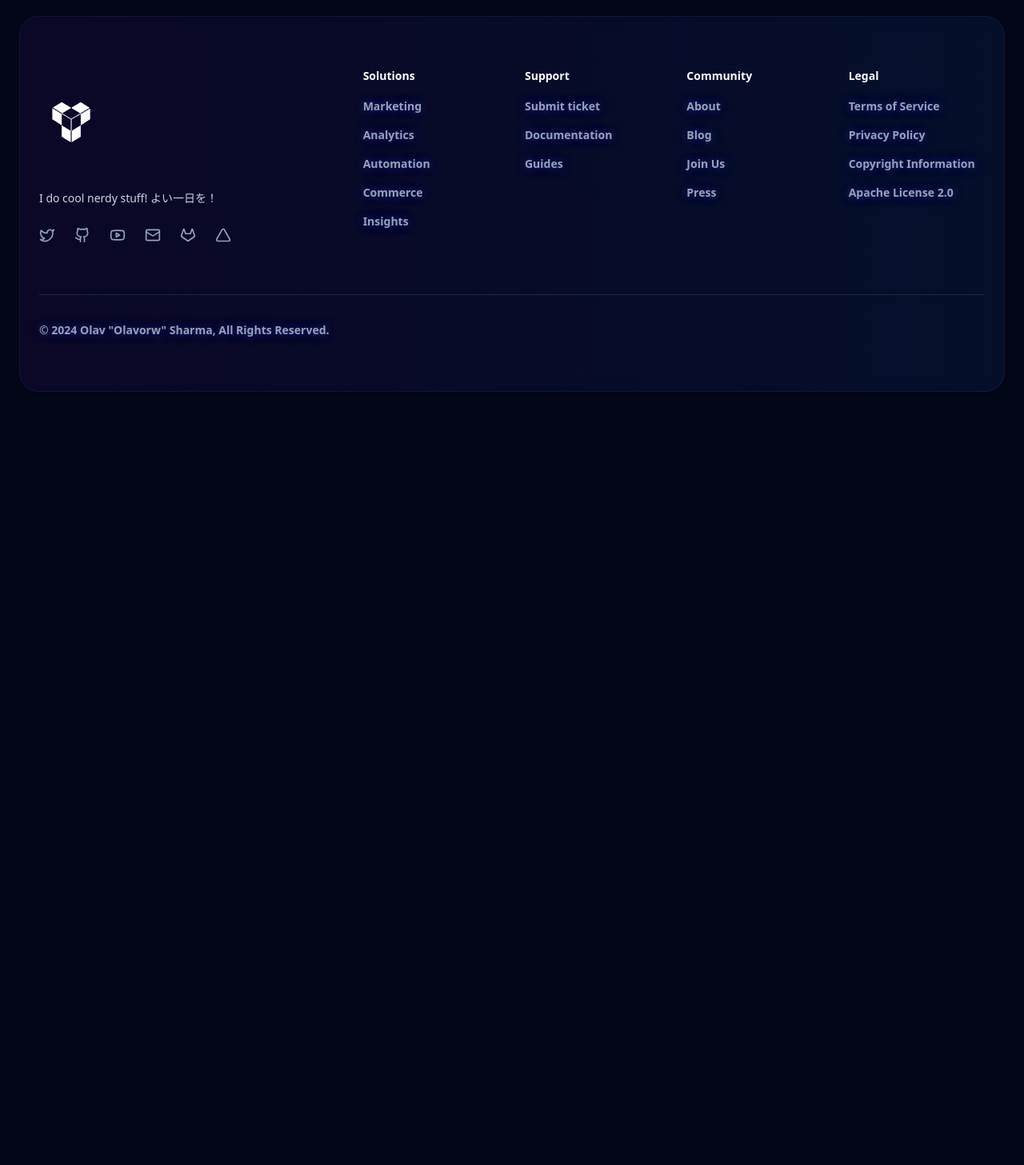
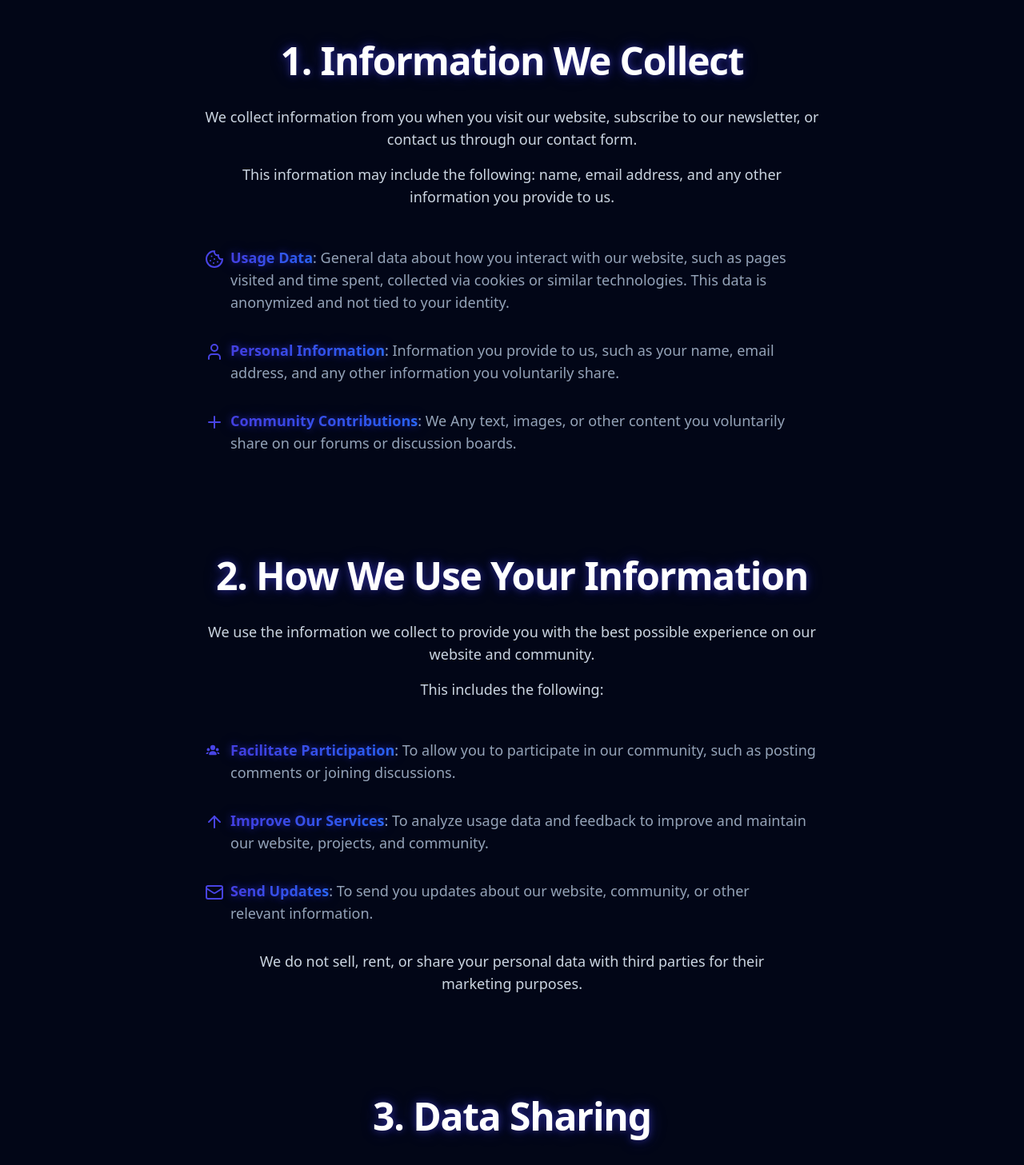
Before and after one commit to olavorw/olavorw.com, a Next.js app: page /legal/policies/privacy in a window 1280 px wide. Shown: the part 860-2317 px from the top of the page at 80% size. Before the commit the page ends 1382 px from the top, so only its background shows below. Built offline with nearby package versions, Linux system fonts and the light colour scheme; a web font is replaced by a local one.

Commit message:
Make `title` prop optional in UnifiedSection
Update the `UnifiedSection` component to accept an optional `title` prop. Added multiple instances of `UnifiedSection` with detailed content to enhance the privacy policy page structure and clarity.

```diff
--- a/src/app/legal/policies/privacy/page.tsx
+++ b/src/app/legal/policies/privacy/page.tsx
@@ -1,4 +1,20 @@
 import UnifiedSection from '@/components/UnifiedSection';
+import {
+  ArrowUpIcon,
+  Cookie,
+  FormInputIcon,
+  Gavel,
+  GlassesIcon,
+  HandshakeIcon,
+  Mail,
+  PlusIcon,
+  Settings,
+  Trash,
+  Usb,
+  User,
+  X,
+} from 'lucide-react';
+import { UserGroupIcon } from '@heroicons/react/16/solid';
 
 export default function PrivacyPolicy() {
   return (
@@ -24,6 +40,232 @@ export default function PrivacyPolicy() {
           },
         ]}
       />
+      <UnifiedSection
+        title={'1. Information We Collect'}
+        content={
+          'We collect information from you when you visit our website, subscribe to our newsletter, or contact us ' +
+          'through our contact form.\nThis information may include the following: name, email address, and any other information' +
+          ' you provide to us.\n'
+        }
+        features={[
+          {
+            icon: <Cookie />,
+            title: 'Usage Data',
+            description:
+              'General data about how you interact with our website, such as pages visited and time spent, collected via cookies or similar technologies. This data is anonymized and not tied to your identity.',
+          },
+          {
+            icon: <User />,
+            title: 'Personal Information',
+            description:
+              'Information you provide to us, such as your name, email address, and any other information you voluntarily share.',
+          },
+          {
+            icon: <PlusIcon />,
+            title: 'Community Contributions',
+            description:
+              'We Any text, images, or other content you voluntarily share on our forums or discussion boards.',
+          },
+        ]}
+        centered={true}
+        topOfPage={false}
+      />
+      <UnifiedSection
+        title={'2. How We Use Your Information'}
+        content={
+          'We use the information we collect to provide you with the best possible experience on our website and community.\n' +
+          'This includes the following:\n'
+        }
+        features={[
+          {
+            icon: <UserGroupIcon />,
+            title: 'Facilitate Participation',
+            description:
+              'To allow you to participate in our community, such as posting comments or joining discussions.',
+          },
+          {
+            icon: <ArrowUpIcon />,
+            title: 'Improve Our Services',
+            description:
+              'To analyze usage data and feedback to improve and maintain our website, projects, and community.',
+          },
+          {
+            icon: <Mail />,
+            title: 'Send Updates',
+            description:
+              'To send you updates about our website, community, or other relevant information.',
+          },
+        ]}
+        additionalContent={
+          'We do not sell, rent, or share your personal data with third parties for their marketing purposes.'
+        }
+        centered={true}
+        topOfPage={false}
+      />
+      <UnifiedSection
+        title={'3. Data Sharing'}
+        centered={true}
+        topOfPage={false}
+        content={
+          'We may share your information with third parties in the following circumstances:\n'
+        }
+        features={[
+          {
+            icon: <UserGroupIcon />,
+            title: 'Service Providers',
+            description:
+              'To provide services on our behalf, such as hosting, maintenance, and analytics.',
+          },
+          {
+            icon: <Gavel />,
+            title: 'Legal Compliance',
+            description:
+              'To comply with legal obligations, such as responding to subpoenas or court orders.',
+          },
+          {
+            icon: <HandshakeIcon />,
+            title: 'Consent',
+            description:
+              'With your consent, such as when you request to receive updates or newsletters.',
+          },
+        ]}
+      />
+      <UnifiedSection
+        title={'4. Cookies and Tracking Technologies'}
+        centered={true}
+        topOfPage={false}
+        content={
+          'We use cookies and similar tracking technologies to improve your experience on our' +
+          ' website.\nCookies may collect non-identifiable information primarily for authentication,' +
+          ' browsing activity, and or personalization. You can adjust your browser settings to refuse cookies' +
+          'if you prefer.'
+        }
+      />
+      <UnifiedSection
+        title={'5. Data Security'}
+        centered={true}
+        topOfPage={false}
+        content={
+          'We implement reasonable technical and organizational measures to protect your data from unauthorized access,' +
+          ' loss, or misuse. However, no system is entirely foolproof, and we cannot guarantee complete security.'
+        }
+      />
+      <UnifiedSection
+        title={'6. Your Rights'}
+        centered={true}
+        topOfPage={false}
+        content={
+          'Depending on your location, you may have rights over your data, including:'
+        }
+        features={[
+          {
+            icon: <GlassesIcon />,
+            title: 'Access',
+            description:
+              'Request access to your personal data and information about how it is used.',
+          },
+          {
+            icon: <Settings />,
+            title: 'Correction',
+            description:
+              'Request correction of the personal data we hold about you.',
+          },
+          {
+            icon: <Trash />,
+            title: 'Deletion',
+            description: 'Request deletion of your personal data.',
+          },
+          {
+            icon: <Gavel />,
+            title: 'Objection',
+            description: 'Object to the processing of your personal data.',
+          },
+          {
+            icon: <Usb />,
+            title: 'Data Portability',
+            description:
+              'Request the transfer of your personal data to another party.',
+          },
+          {
+            icon: <X />,
+            title: 'Restriction',
+            description:
+              'Request the restriction of processing of your personal data.',
+          },
+        ]}
+        additionalContent={
+          'If you would like to exercise these rights, please contact me.'
+        }
+        links={[
+          {
+            name: 'Contact Me',
+            href: 'https://olavorw.com/contact',
+          },
+        ]}
+      />
+      <UnifiedSection
+        title={"7. Children's Privacy"}
+        centered={true}
+        topOfPage={false}
+        content={
+          'Our website is not intended for children under 13 years of age. We do not knowingly ' +
+          'collect personal information from children. If you are a parent or guardian and believe ' +
+          'your child has provided us with personal information, please contact me so we can take ' +
+          'appropriate action.'
+        }
+        links={[
+          {
+            name: 'Contact Me',
+            href: 'https://olavorw.com/contact',
+          },
+        ]}
+      />
+      <UnifiedSection
+        title={'8. Changes to This Privacy Policy'}
+        centered={true}
+        topOfPage={false}
+        content={
+          'We reserve the right to update this Privacy Policy at any time. We will notify you of any changes ' +
+          'by posting the new Privacy Policy on this page. You are advised to review this Privacy Policy periodically ' +
+          'for any changes. Changes are effective when they are posted on this page. I usually also send out a reminder' +
+          ' on at least one of my social media channels.'
+        }
+      />
+      <UnifiedSection
+        title={'9. Contact Us'}
+        centered={true}
+        topOfPage={false}
+        content={
+          'If you have any questions or concerns about this Privacy Policy, please contact me:'
+        }
+        features={[
+          {
+            icon: <Mail />,
+            title: 'Email',
+            description: 'olav@olavorw.com',
+          },
+          {
+            icon: <FormInputIcon />,
+            title: 'Contact Form',
+            description: 'https://olavorw.com/contact',
+          },
+        ]}
+        links={[
+          {
+            name: 'Contact Form',
+            href: 'https://olavorw.com/contact',
+          },
+          {
+            name: 'Email Me',
+            href: 'mailto:olav@olavorw.com',
+          },
+        ]}
+      />
+      <UnifiedSection
+        centered={true}
+        topOfPage={false}
+        description={'Thank you for being a part of the community!'}
+      />
     </>
   );
 }
--- a/src/components/UnifiedSection/index.tsx
+++ b/src/components/UnifiedSection/index.tsx
@@ -30,7 +30,7 @@ interface Feature {
 
 interface UnifiedSectionProps {
   tagline?: string;
-  title: string;
+  title?: string;
   description?: string;
   imageSrc?: string;
   imageAlt?: string;
```
